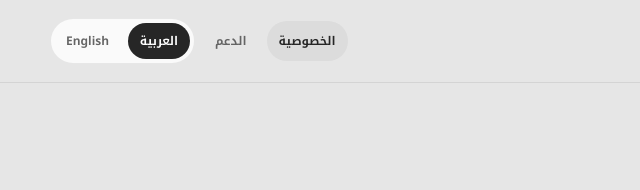
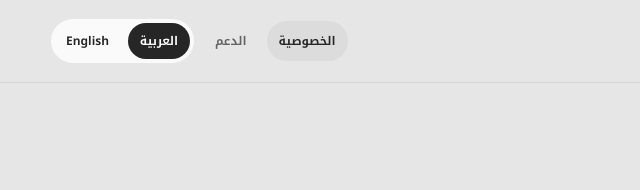
Before and after one commit to alkwsh/wird-privacy, a plain HTML site: page privacy/index.html in a window 1280 px wide. Shown: the top 190 px of the page, 0-640 px from the left. Drawn offline with Linux system fonts and the light colour scheme.

Commit message:
Use native text contrast in the privacy language selector

```diff
--- a/assets/styles.css
+++ b/assets/styles.css
@@ -824,6 +824,10 @@ body:has(> main#policy)::before,
   background: var(--paper-strong);
 }
 
+:where(body:has(> main#policy)) .language-links a {
+  color: var(--ink);
+}
+
 :where(body:has(> main#policy)) .language-links a[aria-current="true"],
 :where(body:has(> main#policy)) .skip-link {
   background: var(--policy-action);
```
